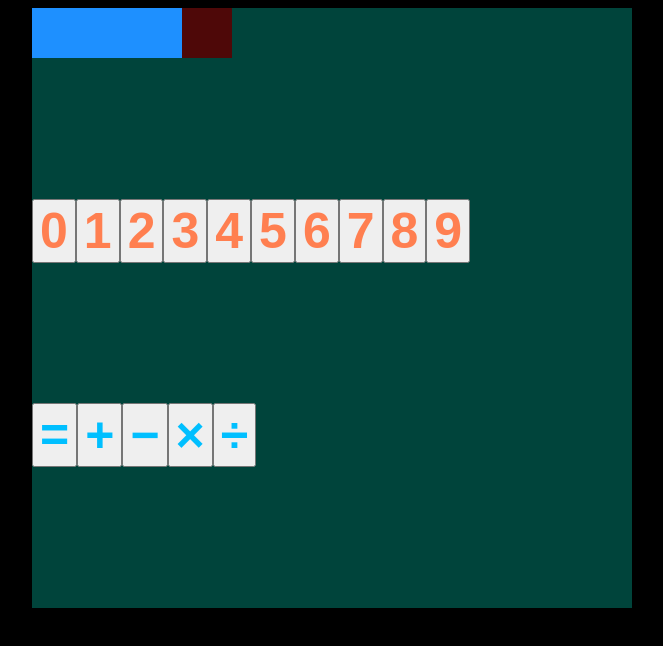
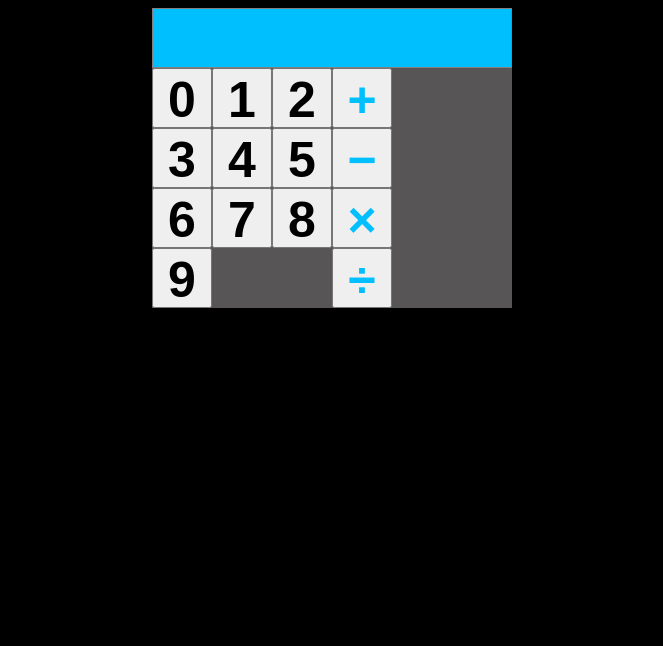
Before and after one commit to bradfieldmurray/calculator, a plain HTML site: page index.html in a window 1280 px wide. Shown: the whole page, without its empty margins (308-971 px from the left). Drawn offline with Linux system fonts and the light colour scheme.

Commit message:
cleaned up ui, refactored number btn code

```diff
--- a/script.js
+++ b/script.js
@@ -1,37 +1,90 @@
-const numberBtns = new Array(10);
+const numberBtns = [0,1,2,3,4,5,6,7,8,9];
 const operatorBtns = new Array(4);
 
+const operatorSymbols = [String.fromCharCode(0x002B), String.fromCharCode(0x2212), String.fromCharCode(0x00D7), String.fromCharCode(0x00F7)];
+
+
+
+//main container variable
+const container = document.getElementById('container');
+
+
+
+//---------------- TOP OF CONTAINER ----------------------------//
+
+//display for equation as you input it and displays the result
+const containerTop = document.createElement('div');
+containerTop.classList.add('containerTop');
+
+
+//elements for each part of the equation
 const equationLeft = document.createElement('div');
 const equationMid = document.createElement('div');
 const equationRight = document.createElement('div');
 
-const display = document.createElement('div');
-display.classList.add('display');
-
+//add css class to equation elements to equation div
 equationLeft.classList.add('equation');
 equationMid.classList.add('equation');
 equationRight.classList.add('equation');
 
+//append equation elements to display pane
+containerTop.appendChild(equationLeft);
+containerTop.appendChild(equationMid);
+containerTop.appendChild(equationRight);
+
+container.appendChild(containerTop);
 
 
-display.appendChild(equationLeft);
-display.appendChild(equationMid);
-display.appendChild(equationRight);
 
 
-const operatorSymbols = [String.fromCharCode(0x002B), String.fromCharCode(0x2212), String.fromCharCode(0x00D7), String.fromCharCode(0x00F7)];
+//---------------- BOTTOM OF CONTAINER -----------------------//
 
-const container = document.getElementById('container');
 
+//bottom of container
+const containerBottom = document.createElement('div');
+containerBottom.classList.add('containerBottom');
+
+container.appendChild(containerBottom);
+
+
+
+
+//-------------- LEFT OF BOTTOM -----------------------------//
+
+//main container for number buttons
 const numberPane = document.createElement('div');
+
+numberBtns.forEach((button, index) => {
+    button = document.createElement('button');
+    button.classList.add('number');
+    button.textContent = index;
+    numberPane.appendChild(button);
+
+    button.addEventListener('click', () => {
+        if(equationMid.textContent == ''){
+            equationLeft.textContent += button.textContent;
+        } else {
+            equationRight.textContent += button.textContent;
+        }
+    });
+});
+
+containerBottom.appendChild(numberPane);
+
+
+
+
+//------------------- MIDDLE OF BOTTOM ------------------------//
+
+
+
 const operatorPane = document.createElement('div');
 
+//
 const equalBtn = document.createElement('button');
-equalBtn.textContent = '=';
+equalBtn.textContent = String.fromCharCode(0x003D);
 equalBtn.classList.add('operators')
-operatorPane.appendChild(equalBtn)
-
-
+// containerTop.appendChild(equalBtn)
 
 
 for(let i =0; i < 4; i++) {
@@ -41,28 +94,21 @@ for(let i =0; i < 4; i++) {
     operatorPane.appendChild(operatorBtns[i]);
 }
 
-for(let i =0; i < numberBtns.length; i++) {
-    numberBtns[i] = document.createElement('button');
-    numberBtns[i].classList.add('number');
-    numberBtns[i].textContent = `${i}`;
-    numberPane.appendChild(numberBtns[i]);
-}
-
-numberBtns.forEach((button, index) => {
-    button.addEventListener('click', () => {
-        if(equationMid.textContent == ''){
-            equationLeft.textContent += `${index}`;
-        } else {
-            equationRight.textContent += `${index}`;
-        }
-    });
-});
 
 operatorBtns.forEach((button) => {
     button.addEventListener('click', () =>{
         equationMid.textContent = `${button.textContent}`;
     });
 });
+
+containerBottom.appendChild(operatorPane);
+
+
+
+
+//--------------- RIGHT OF BOTTOM ------------------------//
+
+
 
 equalBtn.addEventListener('click', () => {
 
@@ -73,11 +119,6 @@ equalBtn.addEventListener('click', () => {
 });
 
 
-
-
-container.appendChild(display);
-container.appendChild(numberPane);
-container.appendChild(operatorPane);
 
 
 
--- a/style.css
+++ b/style.css
@@ -8,25 +8,49 @@ body {
     justify-content: center;
 }
 
-#container {
-    background-color: rgb(0, 68, 59);
-    width:600px;
-    height:600px;
-    display:grid;
+button {
+    width:60px;
+    height:60px;
 }
 
-.display {
-    background-color:rgb(78, 8, 8);
-    height:50px;
-    width:200px;
-    display:flex;
+#container {
+    background-color: rgb(87, 85, 85);
+    width:360px;
+    height:300px;
+    display:grid;
+    grid-template-rows: 60px 300px;
 }
+
+.containerTop {
+    background-color:deepskyblue;
+    height:60px;
+    width:360px;
+    border:1px solid gray;
+    display:grid;
+    grid-template-columns: 1fr 1fr 1fr;
+}
+
+.containerBottom {
+    display:grid;
+    grid-template-columns: 180px 60px 180px;
+    width:300px;
+    height:250px;
+}
+
+.numberPane {
+    width:150px;
+    height:200px;
+    display:grid;
+    grid-template-columns:50px 50px 50px;
+    grid-template-rows: 50px 50px 50px 50px;
+}
+
 
 .number,
 .operators {
     font-size:50px;
     font-weight:bolder;
-    color:coral;
+    color:black;
 }
 
 .operators {
@@ -34,7 +58,6 @@ body {
 }
 
 .equation {
-    background-color:dodgerblue;
     font-size:50px;
     width:50px;
     height:50px;
```
